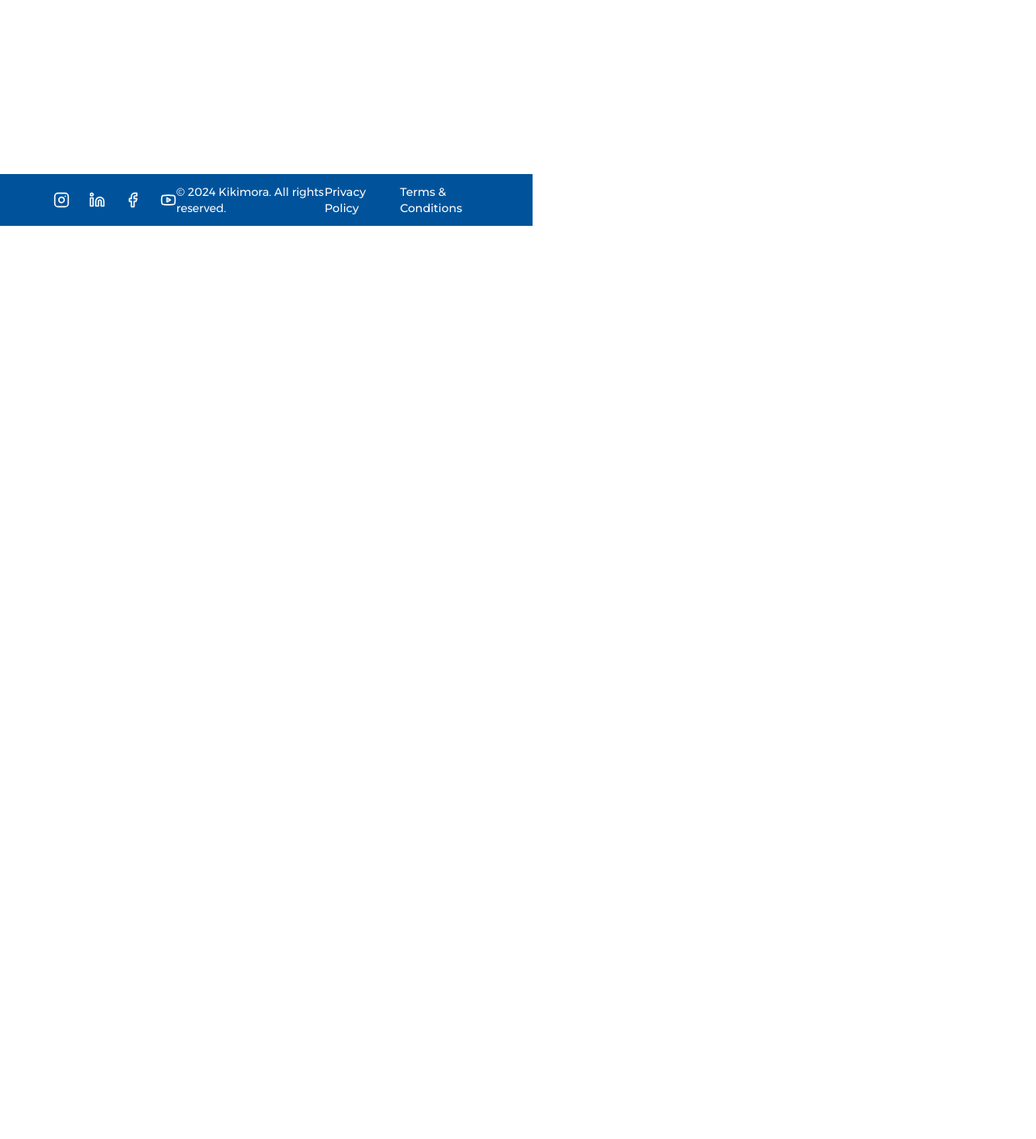
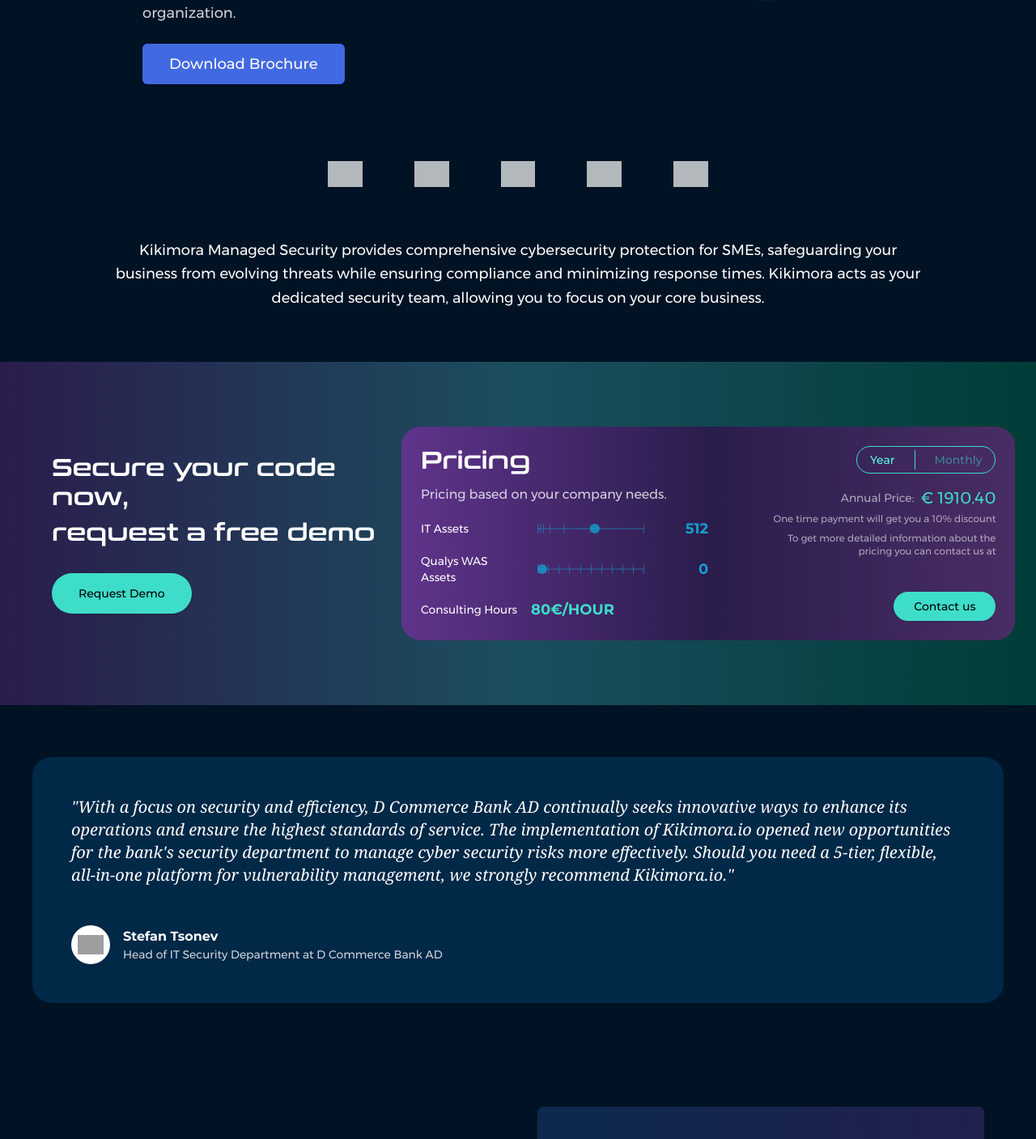
Before and after one commit to NikolaSirakov3/Kikimora-website, a React (Vite) app: page /pricing-info in a window 1280 px wide. Shown: the part 521-1928 px from the top of the page at 81% size. Before the commit the page ends 800 px from the top, so only its background shows below. Built offline with nearby package versions, Linux system fonts and the light colour scheme; grey boxes are pictures that could not be loaded.

Commit message:
Update App component to include new PricingInfo and Startup pages; modify NewNavbar for updated navigation links and improve dropdown rendering logic for better user experience.

```diff
--- a/src/App.tsx
+++ b/src/App.tsx
@@ -17,9 +17,10 @@
 import { MSSP } from "@/pages/MSSP";
 import { TryKikimora } from "@/pages/TryKikimora";
 import ManagedSecurity from "@/pages/managed-security";
-import { CaseStudy } from "@/pages/case-study";
 import { PlatformSection } from "./components/home/PlatformSection";
 import { SoCyberPodcast } from "@/components/podcast/SoCyberPodcast";
+import PricingInfo from "@/pages/pricing-info";
+import { Startup } from "@/pages/startup";
 
 function App() {
   const [isAnnouncementVisible, setIsAnnouncementVisible] = useState(true);
@@ -58,7 +59,8 @@
             <Route path="/mssp" element={<MSSP />} />
             <Route path="/trykikimora" element={<TryKikimora />} />
             <Route path="/managed-security" element={<ManagedSecurity />} />
-            <Route path="/case-study" element={<CaseStudy />} />
+            <Route path="/pricing-info" element={<PricingInfo />} />
+            <Route path="/startup" element={<Startup />} />
           </Routes>
         </main>
         <Footer />
--- a/src/components/NewNavbar.tsx
+++ b/src/components/NewNavbar.tsx
@@ -64,7 +64,7 @@
         },
         {
           label: "Case Study",
-          href: "/case-study",
+          href: "/startup",
           description: "Success stories and implementations",
           icon: <DocumentTextIcon className="w-9 h-9" />,
         },
@@ -173,7 +173,7 @@
       ],
     },
   },
-  { label: "Pricing", href: "/pricing" },
+  { label: "Pricing", href: "/pricing-info" },
 ];
 
 const NewNavbar: React.FC<NewNavbarProps> = ({ isAnnouncementVisible }) => {
@@ -229,6 +229,7 @@
           <div className="hidden md:flex items-center space-x-8">
             {navItems.map((item) => (
               <div key={item.label} className="relative">
+                {item.dropdown ? (
                   <div
                     onMouseEnter={() =>
                       item.dropdown && handleMouseEnter(item.label)
@@ -256,11 +257,8 @@
                         </svg>
                       )}
                     </button>
-                  {/* Only render the dropdown under the Product button */}
-                  {item.label === "Product" &&
-                    activeDropdown &&
-                    navItems.find((nav) => nav.label === activeDropdown)
-                      ?.dropdown && (
+                    {/* Dropdown content */}
+                    {item.dropdown && activeDropdown === item.label && (
                       <div
                         onMouseEnter={() => handleMouseEnter(activeDropdown)}
                         onMouseLeave={handleMouseLeave}
@@ -270,9 +268,7 @@
                           left: 0,
                         }}
                       >
-                        {navItems
-                          .find((nav) => nav.label === activeDropdown)
-                          ?.dropdown?.items.map((subItem) => (
+                        {item.dropdown.items.map((subItem) => (
                           <Link
                             key={subItem.label}
                             to={subItem.href}
@@ -299,6 +295,14 @@
                       </div>
                     )}
                   </div>
+                ) : (
+                  <Link
+                    to={item.href}
+                    className="text-white hover:text-[#29ABE2] px-3 py-2 text-sm font-medium"
+                  >
+                    {item.label}
+                  </Link>
+                )}
               </div>
             ))}
           </div>
--- /dev/null
+++ b/src/pages/pricing-info.tsx
@@ -0,0 +1,32 @@
+import { HeroSection } from "@/components/managed-security/HeroSection";
+import { PartnersSection } from "@/components/managed-security/PartnersSection";
+import { PricingComponent } from "@/components/home/PricingComponent";
+import { TestimonialSection } from "@/components/managed-security/TestimonialSection";
+import { SecureOrganization } from "../components/managed-security/SecureOrganization";
+import { PricingSection } from "../components/managed-security/PricingSection";
+import { GovernanceSection } from "../components/managed-security/GovernanceSection";
+import { SecurityOverview } from "../components/managed-security/SecurityOverview";
+import { ConsultationForm } from "../components/managed-security/ConsultationForm";
+
+export default function PricingInfo() {
+  return (
+    <main className="min-h-screen bg-[#001324]">
+      <HeroSection
+        title="Kikimora Pricing:"
+        subtitle={{
+          line1: "Transparent Pricing.",
+          line2: "Flexible Plans.",
+        }}
+        description="Explore our comprehensive pricing plans designed to meet your security needs. From startups to enterprises, we have the right solution for your organization."
+      />
+      <PartnersSection />
+      <PricingComponent />
+      <TestimonialSection />
+      <SecureOrganization />
+      <PricingSection />
+      <GovernanceSection />
+      <SecurityOverview />
+      <ConsultationForm />
+    </main>
+  );
+}
--- a/src/pages/case-study.tsx
+++ b/src/pages/startup.tsx
@@ -5,7 +5,7 @@
 import { DashboardShowcase } from "../components/case-study/DashboardShowcase";
 import { EUFunding } from "@/components/shared/EUFunding";
 
-function CaseStudy() {
+function Startup() {
   return (
     <main className="w-[99.2vw]">
       <HeroCaseStudy />
@@ -18,4 +18,4 @@
   );
 }
 
-export { CaseStudy };
+export { Startup };
```
Lines whose indentation alone changed are shown as unchanged.
